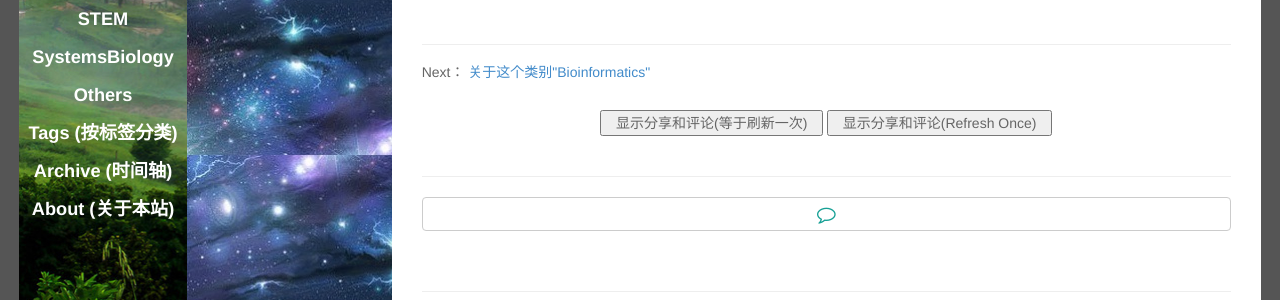
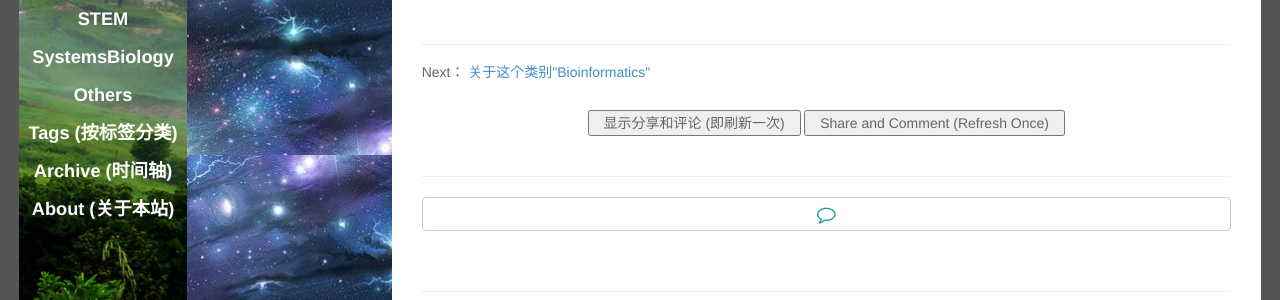
Before and after one commit to CTLife/CTLife.github.io, a Jekyll site: the page built from _posts/English/2016-10-14-aboutEnglish.md, in a window 1280 px wide. Shown: the part 338-638 px from the top of the page. Built offline with Jekyll 4.4.1, drawn with Linux system fonts in a browser that asks for light colours; Markdown is read by kramdown in place of the engine named in the settings; comment, search, counter and statistics services are not loaded.

Commit message:
Update post.html

```diff
--- a/_layouts/post.html
+++ b/_layouts/post.html
@@ -34,8 +34,8 @@ layout: base
         </div>
 	 <br>
 	 <center>
-		 <input type="button"  value="  显示分享和评论(等于刷新一次)  "  onClick="window.location.reload()">
-		 <input type="button"  value="  显示分享和评论(Refresh Once)  "  onClick="window.location.reload()">
+		 <input type="button"  value="  显示分享和评论 (即刷新一次)  "  onClick="window.location.reload()">
+		 <input type="button"  value="  Share and Comment (Refresh Once)  "  onClick="window.location.reload()">
 	 </center>
 	 <br>
          <!-- Go to www.addthis.com/dashboard to customize your tools -->
```
